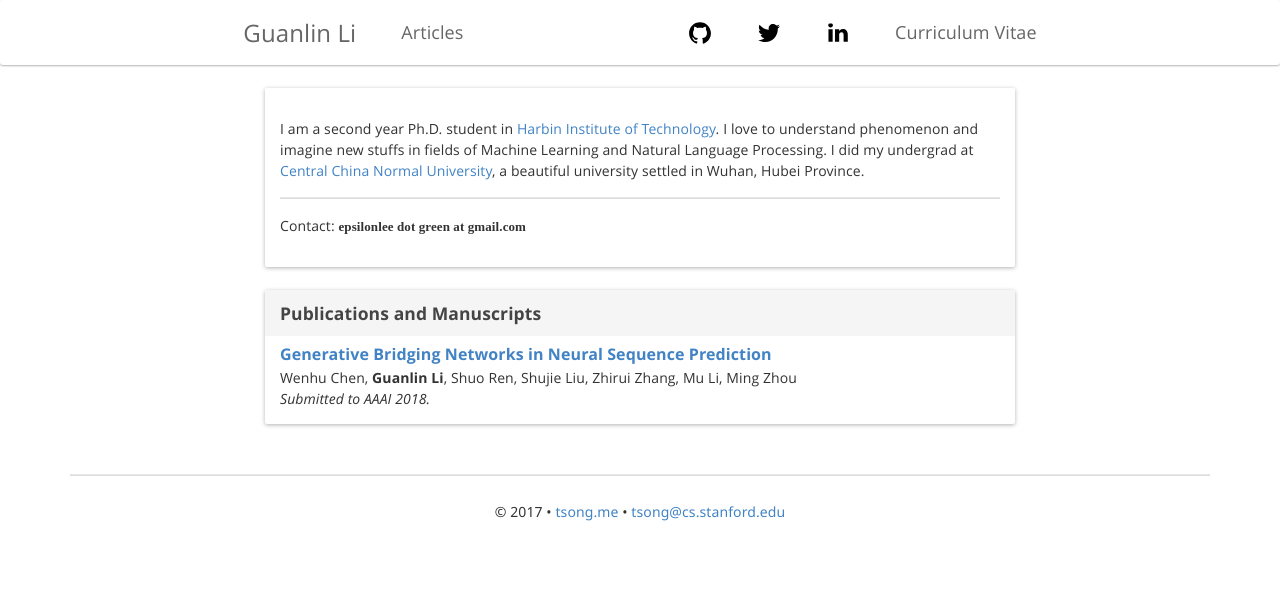
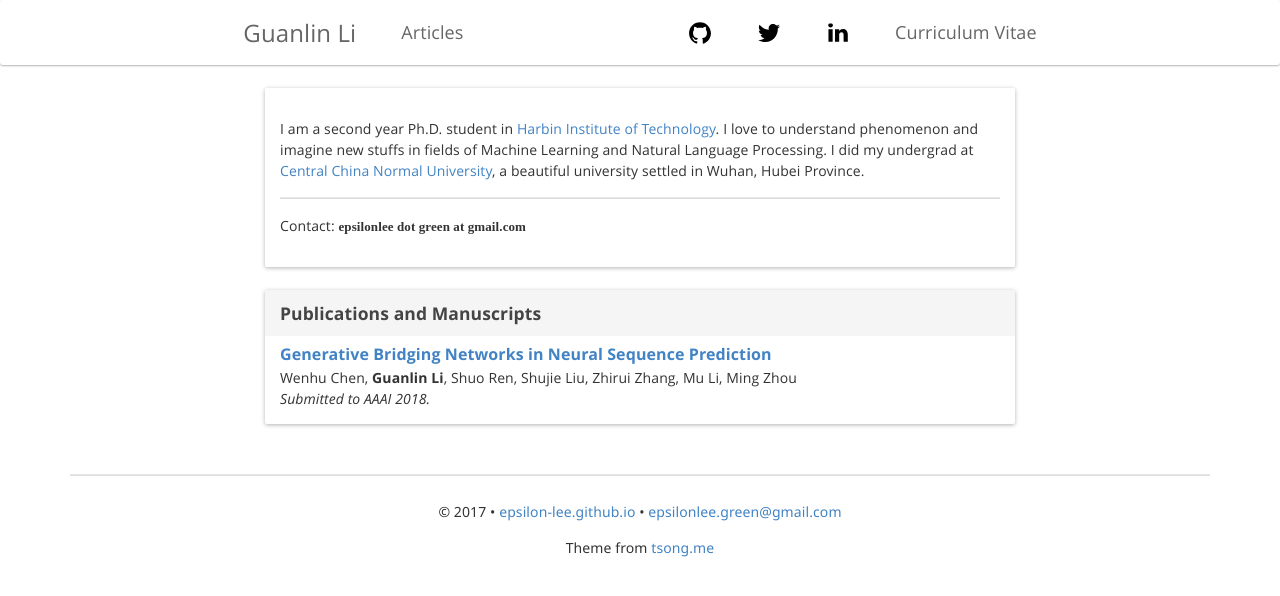
Before and after one commit to Epsilon-Lee/Epsilon-Lee.github.io, a Jekyll site: the page built from index.html, in a window 1280 px wide. Shown: the top 596 px of the page. Built offline with Jekyll 4.4.1, drawn with Linux system fonts in a browser that asks for light colours; nearby versions of some CDN libraries; some web fonts are replaced.

Commit message:
Add link to Jiaming Song's site

```diff
--- a/_includes/footer.html
+++ b/_includes/footer.html
@@ -3,8 +3,11 @@
         <hr style="margin-top: 25px; margin-bottom: 25px;" />
         <p style="text-align: center; font-size: 14px;">
             © 2017 •
-            <a href="{{ http://tsong.me }}">tsong.me</a> •
-            <a href="{{ mailto:tsong@cs.stanford.edu }}" target="_top">tsong@cs.stanford.edu</a>
+            <a href="{{ https://epsilon-lee.github.io }}">epsilon-lee.github.io</a> •
+            <a href="{{ mailto:tsong@cs.stanford.edu }}" target="_top">epsilonlee.green@gmail.com</a>
         </p>
+	<p style="text-align: center; font-size: 14px;">
+	    Theme from <a href="{{ http://tsong.me }}">tsong.me</a>
+	</p>
     </div>
 </footer>
```
